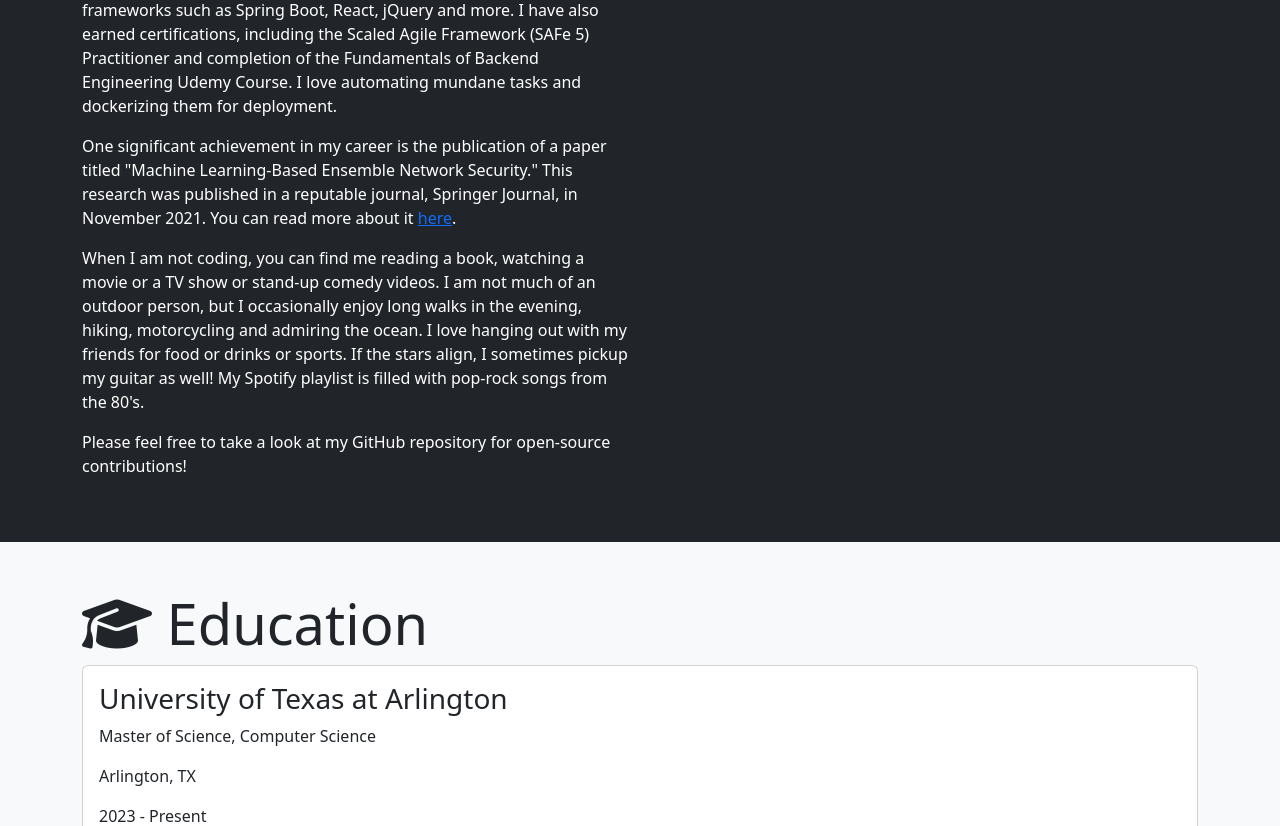
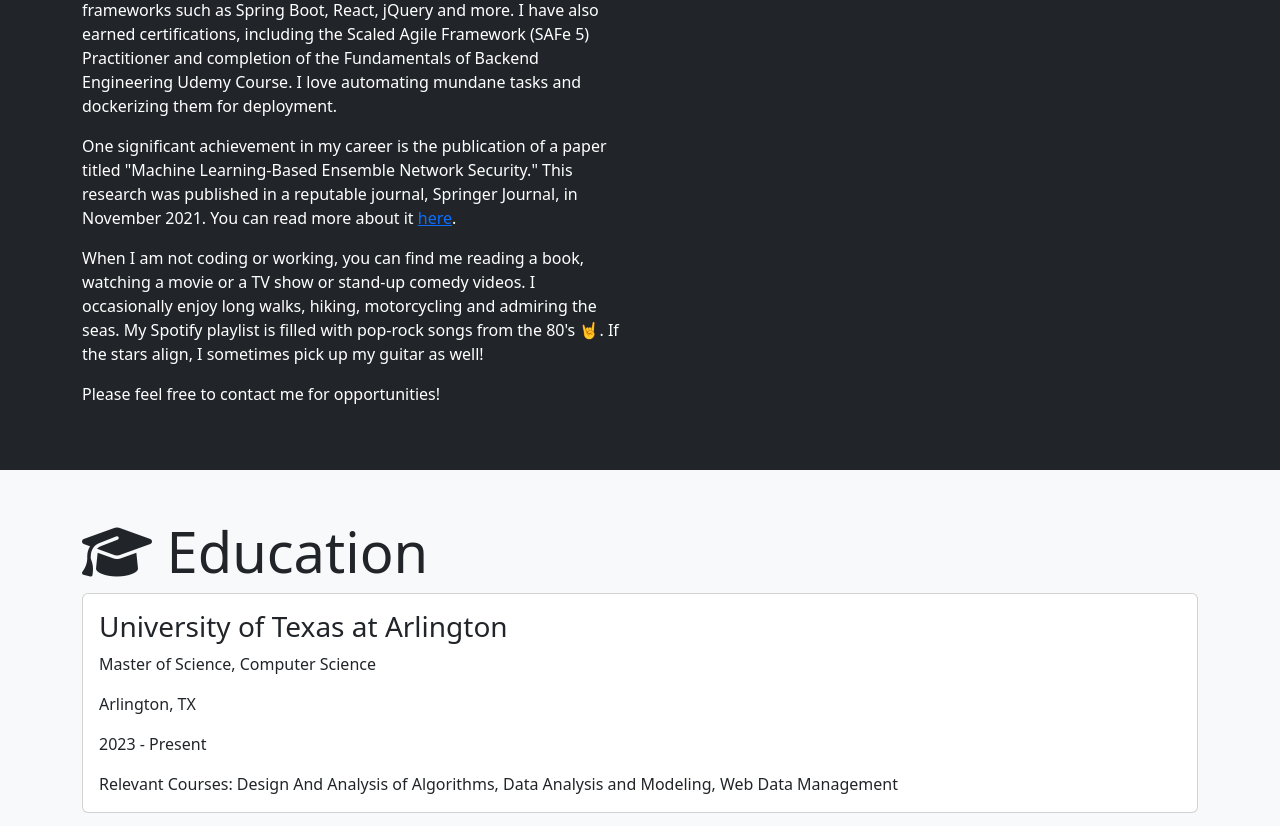
Before and after one commit to SuhasBk/MyFlaskApp, a Flask app: page /portfolio in a window 1280 px wide. Shown: the part 1013-1839 px from the top of the page. Run offline with Flask 3, Linux system fonts and the light colour scheme; some libraries are stand-ins or nearby versions.

Commit message:
content update

```diff
--- a/myflask/templates/portfolio.html
+++ b/myflask/templates/portfolio.html
@@ -108,10 +108,10 @@
                         about it <a href="https://link.springer.com/chapter/10.1007/978-981-16-3342-3_1" target="_blank">here</a>.
                     </p>
                     <p>
-                        When I am not coding, you can find me reading a book, watching a movie or a TV show or stand-up comedy videos. I am not much of an outdoor person, but I occasionally enjoy long walks in the evening, hiking, motorcycling and admiring the ocean. I love hanging out with my friends for food or drinks or sports. If the stars align, I sometimes pickup my guitar as well! My Spotify playlist is filled with pop-rock songs from the 80's.
+                        When I am not coding or working, you can find me reading a book, watching a movie or a TV show or stand-up comedy videos. I occasionally enjoy long walks, hiking, motorcycling and admiring the seas. My Spotify playlist is filled with pop-rock songs from the 80's 🤘. If the stars align, I sometimes pick up my guitar as well!
                     </p>
                     <p>
-                        Please feel free to take a look at my GitHub repository for open-source contributions!
+                        Please feel free to contact me for opportunities!
                     </p>
                 </div>
                 <div class="col-lg-6" style="text-align: center;">
```
